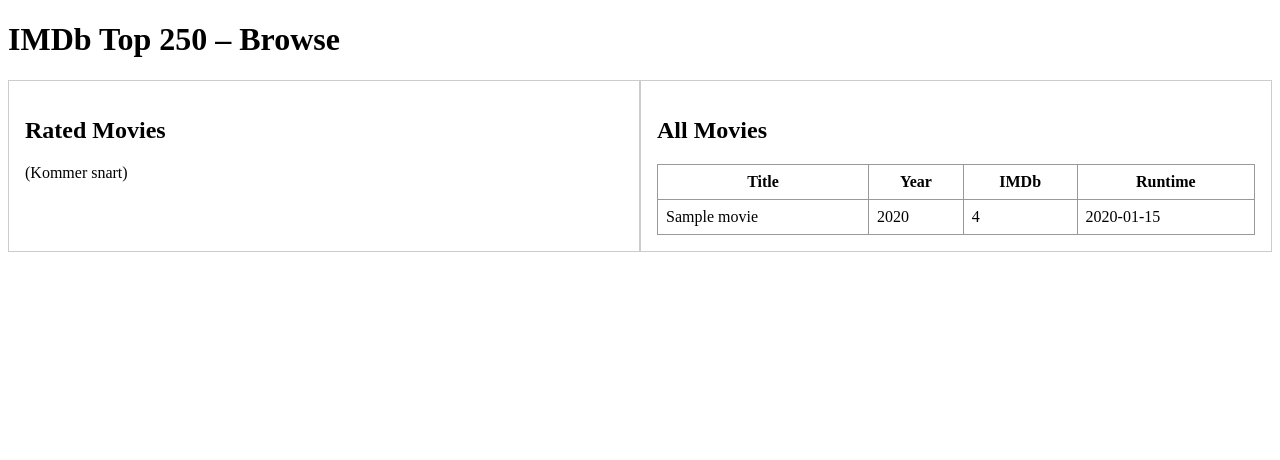
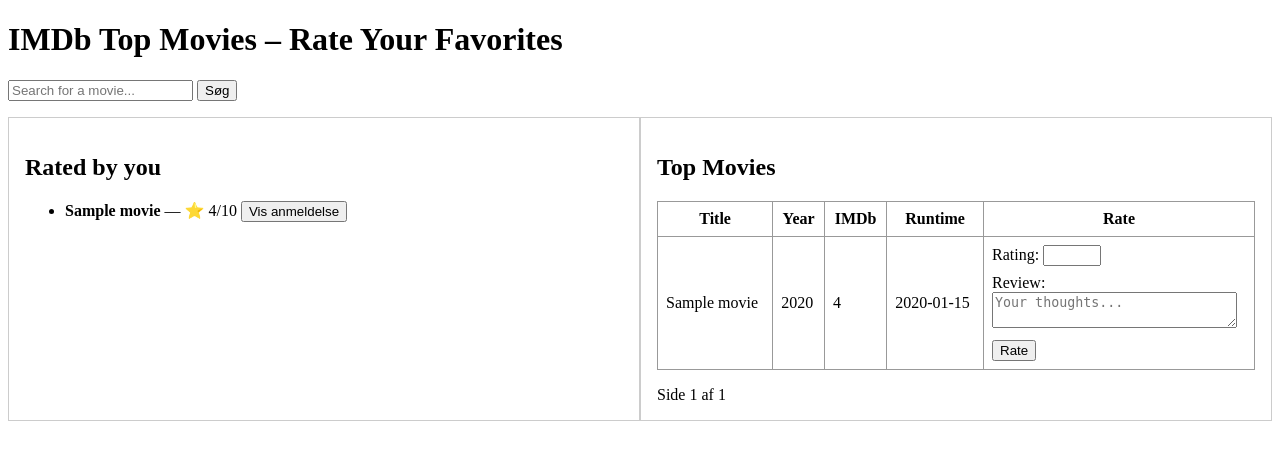
Before and after one commit to purplegorilla16/DISproject, a Flask app: template movie_rating/templates/browse.html in a window 1280 px wide. Shown: the top 460 px of the page. Run offline with Flask 3, Linux system fonts and the light colour scheme; the template is opened without the code that fills it: most values are stand-ins (such as "Sample title", 1, 10 or a date in 2020).

Commit message:
Your commit message here

```diff
--- a/movie_rating/app.py
+++ b/movie_rating/app.py
@@ -1,10 +1,8 @@
 from flask import Flask
+from database import init_ratings
 from controllers.movie import movie_bp
 
+init_ratings()
+
 app = Flask(__name__)
-
-@app.route("/")
-def home():
-    return "<p>Velkommen til Movie Rating App! Gå til <a href='/browse'>/browse</a></p>"
-
 app.register_blueprint(movie_bp)
--- a/movie_rating/database.py
+++ b/movie_rating/database.py
@@ -14,6 +14,9 @@
             id INTEGER PRIMARY KEY AUTOINCREMENT,
             movie_id INTEGER NOT NULL,
             user_rating INTEGER CHECK(user_rating BETWEEN 1 AND 10),
+            user_review TEXT,
+            username TEXT NOT NULL,
+            UNIQUE (movie_id, username),
             FOREIGN KEY (movie_id) REFERENCES movies(id)
         )
     """)
--- a/movie_rating/templates/browse.html
+++ b/movie_rating/templates/browse.html
@@ -2,11 +2,10 @@
 <html>
 
 <head>
-    <title>Browse Movies</title>
+    <title>Movie Rating</title>
     <style>
         .container {
             display: flex;
-            flex-direction: row;
             justify-content: space-between;
         }
 
@@ -26,26 +25,66 @@
             padding: 0.5em;
             border: 1px solid #999;
         }
+
+        form.inline {
+            display: flex;
+            flex-direction: column;
+            align-items: start;
+            gap: 0.5em;
+        }
+
+        input[type="number"] {
+            width: 50px;
+        }
+
+        textarea {
+            width: 100%;
+        }
     </style>
 </head>
 
 <body>
-    <h1>IMDb Top 250 – Browse</h1>
+    <h1>IMDb Top Movies – Rate Your Favorites</h1>
+
+    <!-- Søgefelt -->
+    <form method="GET" action="/browse" style="margin-bottom: 1em;">
+        <input type="text" name="q" placeholder="Search for a movie..." value="{{ search_query or '' }}">
+        <button type="submit">Søg</button>
+    </form>
 
     <div class="container">
+        <!-- Venstre kolonne -->
         <div class="box">
-            <h2>Rated Movies</h2>
-            <p>(Kommer snart)</p>
+            <h2>Rated by you</h2>
+            {% if rated_movies %}
+            <ul>
+                {% for movie in rated_movies %}
+                <li>
+                    <strong>{{ movie["title"] }}</strong> — ⭐ {{ movie["user_rating"] }}/10
+                    {% if movie["user_review"] %}
+                    <button onclick="toggleReview('review-{{ loop.index }}')">Vis anmeldelse</button>
+                    <div id="review-{{ loop.index }}" style="display: none; margin-top: 0.5em;">
+                        <em>{{ movie["user_review"] }}</em>
+                    </div>
+                    {% endif %}
+                </li>
+                {% endfor %}
+            </ul>
+            {% else %}
+            <p>You haven’t rated any movies yet.</p>
+            {% endif %}
         </div>
 
+        <!-- Højre kolonne -->
         <div class="box">
-            <h2>All Movies</h2>
+            <h2>Top Movies</h2>
             <table>
                 <tr>
                     <th>Title</th>
                     <th>Year</th>
                     <th>IMDb</th>
                     <th>Runtime</th>
+                    <th>Rate</th>
                 </tr>
                 {% for movie in movies %}
                 <tr>
@@ -53,11 +92,41 @@
                     <td>{{ movie["year"] }}</td>
                     <td>{{ movie["rating"] }}</td>
                     <td>{{ movie["runtime"] }}</td>
+                    <td>
+                        <form method="POST" class="inline">
+                            <input type="hidden" name="movie_id" value="{{ movie['id'] }}">
+                            <label>Rating:
+                                <input type="number" name="user_rating" min="1" max="10" required>
+                            </label>
+                            <label>Review:
+                                <textarea name="user_review" rows="2" placeholder="Your thoughts..."></textarea>
+                            </label>
+                            <input type="submit" value="Rate">
+                        </form>
+                    </td>
                 </tr>
                 {% endfor %}
             </table>
+
+            <!-- Pagination -->
+            <div style="margin-top: 1em;">
+                {% if current_page > 1 %}
+                <a href="{{ url_for('movie.browse', page=current_page-1, q=search_query) }}">← Forrige</a>
+                {% endif %}
+                Side {{ current_page }} af {{ total_pages }}
+                {% if current_page < total_pages %} <a
+                    href="{{ url_for('movie.browse', page=current_page+1, q=search_query) }}">Næste →</a>
+                    {% endif %}
+            </div>
         </div>
     </div>
+
+    <script>
+        function toggleReview(id) {
+            const el = document.getElementById(id);
+            el.style.display = el.style.display === "none" ? "block" : "none";
+        }
+    </script>
 </body>
 
 </html>
```
Also changed, not shown: movie_rating/controllers/movie.py (+92 -4 lines), movie_rating/models/rating.py (added, +14 -0 lines), movie_rating/templates/choose_user.html (added, +37 -0 lines), movie_rating/templates/start.html (added, +51 -0 lines), movie_rating/movies.db.
